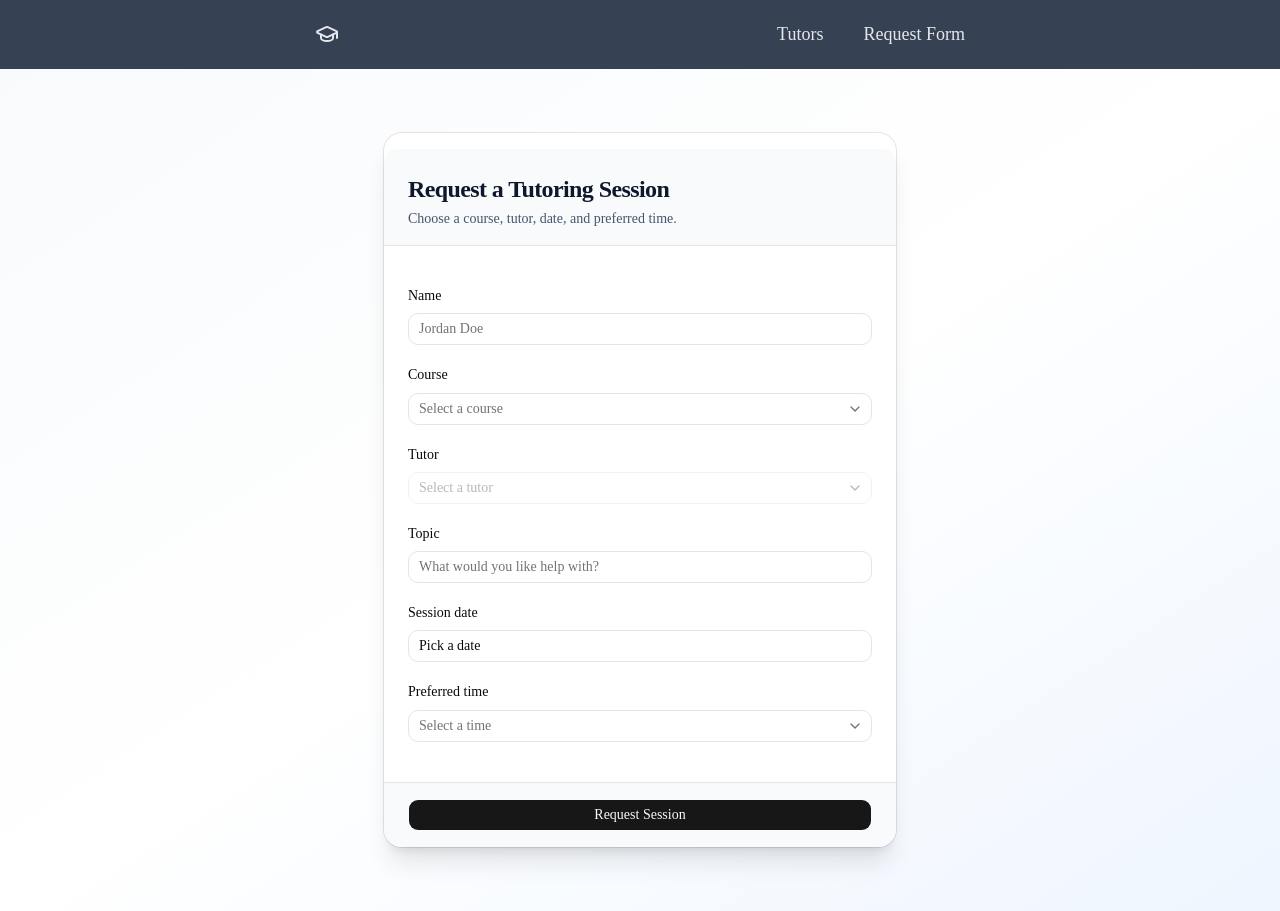
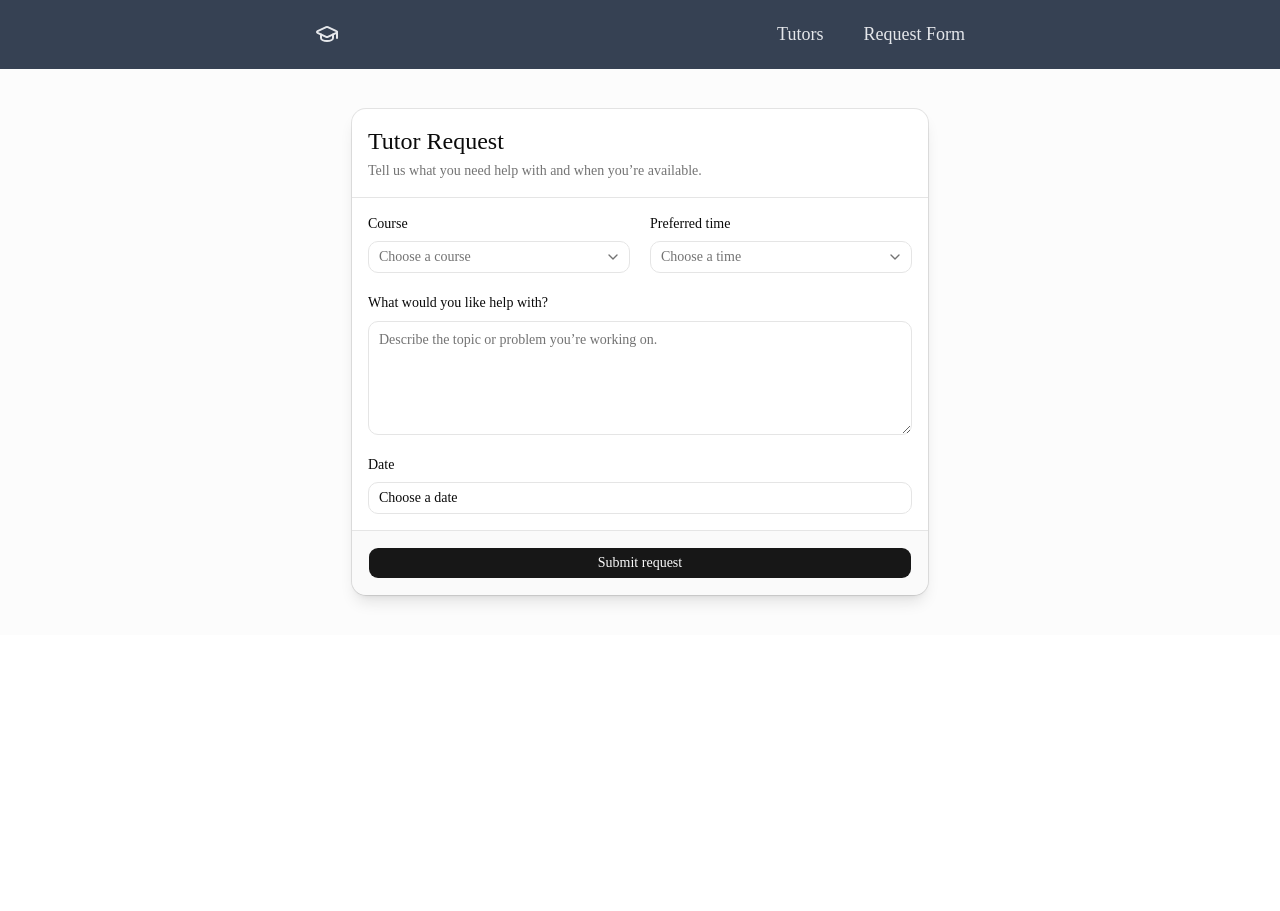
Before and after one commit to jamisonorton/is6465, a Next.js app: page /request-form in a window 1280 px wide. After the commit the page ends 800 px from the top, so only its background shows below. Built offline with nearby package versions, Linux system fonts and the light colour scheme.

Commit message:
finished the request form stuff

```diff
--- a/app/request-form/RequestForm.tsx
+++ b/app/request-form/RequestForm.tsx
@@ -1,12 +1,17 @@
 "use client";
 
 import { zodResolver } from "@hookform/resolvers/zod";
+import { Controller, useForm } from "react-hook-form";
 import { format } from "date-fns";
-import { Controller, useForm } from "react-hook-form";
-import * as z from "zod";
+import {
+  formSchema,
+  FormFields,
+  courses,
+  preferredTimes,
+} from "@/lib/formSchema";
 
-import type { AvailableTutor } from "@/lib/available-tutors";
 import { Button } from "@/components/ui/button";
+import { Calendar } from "@/components/ui/calendar";
 import {
   Card,
   CardContent,
@@ -15,14 +20,14 @@ import {
   CardHeader,
   CardTitle,
 } from "@/components/ui/card";
-import { Calendar } from "@/components/ui/calendar";
 import {
   Field,
   FieldError,
   FieldGroup,
   FieldLabel,
 } from "@/components/ui/field";
-import { Input } from "@/components/ui/input";
+import { InputGroup, InputGroupTextarea } from "@/components/ui/input-group";
+import { toast } from "@/components/ui/toast";
 import {
   Popover,
   PopoverContent,
@@ -35,120 +40,90 @@ import {
   SelectTrigger,
   SelectValue,
 } from "@/components/ui/select";
-import { useEffect, useState } from "react";
 
-const times = ["Morning", "Afternoon", "Night"] as const;
-
-const formSchema = z.object({
-  name: z.string().trim().min(5, "Name must be at least 5 characters."),
-  course: z.string().min(1, "Choose a course."),
-  tutor: z.string().min(1, "Choose a tutor."),
-  topic: z.string().trim().min(1, "Topic is required."),
-  date: z.date({ error: "Choose a session date." }),
-  time: z.enum(times, { error: "Choose a preferred time." }),
-});
-
-type FormValues = z.infer<typeof formSchema>;
-
-type RequestFormProps = {
-  availableTutors: AvailableTutor[];
-};
-
-export default function RequestForm({ availableTutors }: RequestFormProps) {
-  // Inside RequestForm:
-  const [today, setToday] = useState<Date>();
-
-  useEffect(() => {
-    setToday(new Date());
-  }, []);
-
-  const courses = [...new Set(availableTutors.map((tutor) => tutor.className))];
-
-  const form = useForm<FormValues>({
+export default function RequestForm() {
+  const form = useForm<FormFields>({
     resolver: zodResolver(formSchema),
+    mode: "onChange",
     defaultValues: {
-      name: "",
-      course: "",
-      tutor: "",
+      course: undefined,
       topic: "",
       date: undefined,
       time: undefined,
     },
   });
 
-  const selectedCourse = form.watch("course");
-  const tutorsForCourse = availableTutors.filter(
-    (tutor) => tutor.className === selectedCourse,
+  const onSubmit = async (data: FormFields) => {
+    const response = await fetch("/api/process-request", {
+      method: "POST",
+      headers: { "Content-Type": "application/json" },
+      body: JSON.stringify(data),
+    });
+
+    const result = await response.json();
+
+    if (!response.ok) {
+      throw new Error(
+        result.message ?? "Could not submit the tutoring request.",
       );
-
-  function onSubmit(values: FormValues) {
-    // Send the validated values to your API or server action.
-    console.log(values);
     }
 
+    const id = toast.add({
+      title: "Request received",
+      description: (
+        <>
+          <strong>Course:</strong> {result.course}
+          <br />
+          <strong>Topic:</strong> {result.topic}
+          <br />
+          <strong>Preferred date:</strong>{" "}
+          {format(new Date(result.date), "PPP")}
+          <br />
+          <strong>Preferred time:</strong> {result.time}
+          <br />
+          <strong>Status:</strong> {result.status}
+        </>
+      ),
+      actionProps: {
+        onClick() {
+          toast.close(id);
+        },
+      },
+    });
+  };
+
   return (
-    <div className="min-h-screen bg-linear-to-br from-slate-50 via-white to-blue-50 px-6 py-16">
-      <div className="mx-auto flex max-w-6xl items-center justify-center">
-        <form
-          onSubmit={form.handleSubmit(onSubmit)}
-          className="w-full max-w-lg"
-        >
-          <Card className="overflow-hidden rounded-2xl border-slate-200 bg-white shadow-xl">
-            <CardHeader className="border-b bg-slate-50 px-6 py-6">
-              <CardTitle className="text-2xl font-bold tracking-tight text-slate-900">
-                Request a Tutoring Session
-              </CardTitle>
-              <CardDescription className="text-slate-600">
-                Choose a course, tutor, date, and preferred time.
+    <div className="flex max-h-screen items-center justify-center bg-muted/30 px-4 py-10">
+      <Card className="w-full max-w-xl shadow-lg">
+        <CardHeader className="border-b">
+          <CardTitle className="text-2xl">Tutor Request</CardTitle>
+          <CardDescription>
+            Tell us what you need help with and when you’re available.
           </CardDescription>
         </CardHeader>
 
-            <CardContent className="px-6 py-6">
-              <FieldGroup className="gap-5">
-                <Controller
-                  name="name"
-                  control={form.control}
-                  render={({ field, fieldState }) => (
-                    <Field data-invalid={fieldState.invalid}>
-                      <FieldLabel htmlFor={field.name}>Name</FieldLabel>
-                      <Input
-                        {...field}
-                        id={field.name}
-                        placeholder="Jordan Doe"
-                        autoComplete="name"
-                        aria-invalid={fieldState.invalid}
-                      />
-                      {fieldState.invalid && (
-                        <FieldError errors={[fieldState.error]} />
-                      )}
-                    </Field>
-                  )}
-                />
-
+        <form onSubmit={form.handleSubmit(onSubmit)}>
+          <CardContent className="pb-4">
+            <FieldGroup>
+              <div className="grid grid-cols-1 gap-5 sm:grid-cols-2">
                 <Controller
                   name="course"
                   control={form.control}
                   render={({ field, fieldState }) => (
                     <Field data-invalid={fieldState.invalid}>
-                      <FieldLabel htmlFor={field.name}>Course</FieldLabel>
+                      <FieldLabel>Course</FieldLabel>
                       <Select
-                        name={field.name}
-                        value={field.value}
-                        onValueChange={(value) => {
-                          field.onChange(value);
-                          form.setValue("tutor", "", { shouldValidate: true });
-                        }}
+                        items={courses}
+                        value={field.value ?? null}
+                        onValueChange={field.onChange}
                       >
-                        <SelectTrigger
-                          id={field.name}
-                          aria-invalid={fieldState.invalid}
-                        >
-                          <SelectValue placeholder="Select a course" />
+                        <SelectTrigger className="w-full">
+                          <SelectValue placeholder="Choose a course" />
                         </SelectTrigger>
                         <SelectContent>
                           {courses.map((course) => (
-                            <SelectItem key={course} value={course}>
-                              {course}
+                            <SelectItem key={course.value} value={course.value}>
+                              {course.label}
                             </SelectItem>
                           ))}
                         </SelectContent>
@@ -161,27 +136,23 @@ export default function RequestForm({ availableTutors }: RequestFormProps) {
                 />
 
                 <Controller
-                  name="tutor"
+                  name="time"
                   control={form.control}
                   render={({ field, fieldState }) => (
                     <Field data-invalid={fieldState.invalid}>
-                      <FieldLabel htmlFor={field.name}>Tutor</FieldLabel>
+                      <FieldLabel>Preferred time</FieldLabel>
                       <Select
-                        name={field.name}
-                        value={field.value}
+                        items={preferredTimes}
+                        value={field.value ?? null}
                         onValueChange={field.onChange}
-                        disabled={!selectedCourse}
                       >
-                        <SelectTrigger
-                          id={field.name}
-                          aria-invalid={fieldState.invalid}
-                        >
-                          <SelectValue placeholder="Select a tutor" />
+                        <SelectTrigger className="w-full">
+                          <SelectValue placeholder="Choose a time" />
                         </SelectTrigger>
                         <SelectContent>
-                          {tutorsForCourse.map((tutor) => (
-                            <SelectItem key={tutor.name} value={tutor.name}>
-                              {tutor.name}
+                          {preferredTimes.map((time) => (
+                            <SelectItem key={time.value} value={time.value}>
+                              {time.label}
                             </SelectItem>
                           ))}
                         </SelectContent>
@@ -192,19 +163,22 @@ export default function RequestForm({ availableTutors }: RequestFormProps) {
                     </Field>
                   )}
                 />
+              </div>
 
               <Controller
                 name="topic"
                 control={form.control}
                 render={({ field, fieldState }) => (
                   <Field data-invalid={fieldState.invalid}>
-                      <FieldLabel htmlFor={field.name}>Topic</FieldLabel>
-                      <Input
+                    <FieldLabel>What would you like help with?</FieldLabel>
+                    <InputGroup>
+                      <InputGroupTextarea
                         {...field}
-                        id={field.name}
-                        placeholder="What would you like help with?"
                         aria-invalid={fieldState.invalid}
+                        placeholder="Describe the topic or problem you’re working on."
+                        className="min-h-28 resize-y"
                       />
+                    </InputGroup>
                     {fieldState.invalid && (
                       <FieldError errors={[fieldState.error]} />
                     )}
@@ -217,12 +191,11 @@ export default function RequestForm({ availableTutors }: RequestFormProps) {
                 control={form.control}
                 render={({ field, fieldState }) => (
                   <Field data-invalid={fieldState.invalid}>
-                      <FieldLabel htmlFor={field.name}>Session date</FieldLabel>
+                    <FieldLabel>Date</FieldLabel>
                     <Popover>
                       <PopoverTrigger
                         render={
                           <Button
-                              id={field.name}
                             type="button"
                             variant="outline"
                             aria-invalid={fieldState.invalid}
@@ -232,14 +205,13 @@ export default function RequestForm({ availableTutors }: RequestFormProps) {
                       >
                         {field.value
                           ? format(field.value, "PPP")
-                            : "Pick a date"}
+                          : "Choose a date"}
                       </PopoverTrigger>
-                        <PopoverContent className="w-auto p-0">
+                      <PopoverContent className="w-auto p-0" align="start">
                         <Calendar
                           mode="single"
-                            selected={field.value}
-                            onSelect={field.onChange}
-                            disabled={today ? { before: today } : undefined}
+                          selected={field.value ?? undefined}
+                          onSelect={(date) => field.onChange(date ?? null)}
                         />
                       </PopoverContent>
                     </Popover>
@@ -249,55 +221,16 @@ export default function RequestForm({ availableTutors }: RequestFormProps) {
                   </Field>
                 )}
               />
-
-                <Controller
-                  name="time"
-                  control={form.control}
-                  render={({ field, fieldState }) => (
-                    <Field data-invalid={fieldState.invalid}>
-                      <FieldLabel htmlFor={field.name}>
-                        Preferred time
-                      </FieldLabel>
-                      <Select
-                        name={field.name}
-                        value={field.value ?? ""}
-                        onValueChange={field.onChange}
-                      >
-                        <SelectTrigger
-                          id={field.name}
-                          aria-invalid={fieldState.invalid}
-                        >
-                          <SelectValue placeholder="Select a time" />
-                        </SelectTrigger>
-                        <SelectContent>
-                          {times.map((time) => (
-                            <SelectItem key={time} value={time}>
-                              {time}
-                            </SelectItem>
-                          ))}
-                        </SelectContent>
-                      </Select>
-                      {fieldState.invalid && (
-                        <FieldError errors={[fieldState.error]} />
-                      )}
-                    </Field>
-                  )}
-                />
             </FieldGroup>
           </CardContent>
 
-            <CardFooter className="border-t bg-slate-50 px-6 py-4">
-              <Button
-                type="submit"
-                className="w-full"
-                disabled={form.formState.isSubmitting}
-              >
-                Request Session
+          <CardFooter className="border-t">
+            <Button type="submit" className="w-full">
+              Submit request
             </Button>
           </CardFooter>
+        </form>
       </Card>
-        </form>
-      </div>
     </div>
   );
 }
--- /dev/null
+++ b/components/ui/input-group.tsx
@@ -0,0 +1,158 @@
+"use client"
+
+import * as React from "react"
+import { cva, type VariantProps } from "class-variance-authority"
+import { cn } from "cn"
+
+import { Button } from "@/components/ui/button"
+import { Input } from "@/components/ui/input"
+import { Textarea } from "@/components/ui/textarea"
+
+function InputGroup({ className, ...props }: React.ComponentProps<"div">) {
+  return (
+    <div
+      data-slot="input-group"
+      role="group"
+      className={cn(
+        "group/input-group relative flex h-8 w-full min-w-0 items-center rounded-lg border border-input transition-colors outline-none in-data-[slot=combobox-content]:focus-within:border-inherit in-data-[slot=combobox-content]:focus-within:ring-0 has-disabled:bg-input/50 has-disabled:opacity-50 has-[[data-slot=input-group-control]:focus-visible]:border-ring has-[[data-slot=input-group-control]:focus-visible]:ring-3 has-[[data-slot=input-group-control]:focus-visible]:ring-ring/50 has-[[data-slot][aria-invalid=true]]:border-destructive has-[[data-slot][aria-invalid=true]]:ring-3 has-[[data-slot][aria-invalid=true]]:ring-destructive/20 has-[>[data-align=block-end]]:h-auto has-[>[data-align=block-end]]:flex-col has-[>[data-align=block-start]]:h-auto has-[>[data-align=block-start]]:flex-col has-[>textarea]:h-auto dark:bg-input/30 dark:has-disabled:bg-input/80 dark:has-[[data-slot][aria-invalid=true]]:ring-destructive/40 has-[>[data-align=block-end]]:[&>input]:pt-3 has-[>[data-align=block-start]]:[&>input]:pb-3 has-[>[data-align=inline-end]]:[&>input]:pr-1.5 has-[>[data-align=inline-start]]:[&>input]:pl-1.5",
+        className
+      )}
+      {...props}
+    />
+  )
+}
+
+const inputGroupAddonVariants = cva(
+  "flex h-auto cursor-text items-center justify-center gap-2 py-1.5 text-sm font-medium text-muted-foreground select-none group-data-[disabled=true]/input-group:opacity-50 [&>kbd]:rounded-[calc(var(--radius)-5px)] [&>svg:not([class*='size-'])]:size-4",
+  {
+    variants: {
+      align: {
+        "inline-start":
+          "order-first pl-2 has-[>button]:ml-[-0.3rem] has-[>kbd]:ml-[-0.15rem]",
+        "inline-end":
+          "order-last pr-2 has-[>button]:mr-[-0.3rem] has-[>kbd]:mr-[-0.15rem]",
+        "block-start":
+          "order-first w-full justify-start px-2.5 pt-2 group-has-[>input]/input-group:pt-2 [.border-b]:pb-2",
+        "block-end":
+          "order-last w-full justify-start px-2.5 pb-2 group-has-[>input]/input-group:pb-2 [.border-t]:pt-2",
+      },
+    },
+    defaultVariants: {
+      align: "inline-start",
+    },
+  }
+)
+
+function InputGroupAddon({
+  className,
+  align = "inline-start",
+  ...props
+}: React.ComponentProps<"div"> & VariantProps<typeof inputGroupAddonVariants>) {
+  return (
+    <div
+      role="group"
+      data-slot="input-group-addon"
+      data-align={align}
+      className={cn(inputGroupAddonVariants({ align }), className)}
+      onClick={(e) => {
+        if ((e.target as HTMLElement).closest("button")) {
+          return
+        }
+        e.currentTarget.parentElement?.querySelector("input")?.focus()
+      }}
+      {...props}
+    />
+  )
+}
+
+const inputGroupButtonVariants = cva(
+  "flex items-center gap-2 text-sm shadow-none",
+  {
+    variants: {
+      size: {
+        xs: "h-6 gap-1 rounded-[calc(var(--radius)-3px)] px-1.5 [&>svg:not([class*='size-'])]:size-3.5",
+        sm: "",
+        "icon-xs":
+          "size-6 rounded-[calc(var(--radius)-3px)] p-0 has-[>svg]:p-0",
+        "icon-sm": "size-8 p-0 has-[>svg]:p-0",
+      },
+    },
+    defaultVariants: {
+      size: "xs",
+    },
+  }
+)
+
+function InputGroupButton({
+  className,
+  type = "button",
+  variant = "ghost",
+  size = "xs",
+  ...props
+}: Omit<React.ComponentProps<typeof Button>, "size" | "type"> &
+  VariantProps<typeof inputGroupButtonVariants> & {
+    type?: "button" | "submit" | "reset"
+  }) {
+  return (
+    <Button
+      type={type}
+      data-size={size}
+      variant={variant}
+      className={cn(inputGroupButtonVariants({ size }), className)}
+      {...props}
+    />
+  )
+}
+
+function InputGroupText({ className, ...props }: React.ComponentProps<"span">) {
+  return (
+    <span
+      className={cn(
+        "flex items-center gap-2 text-sm text-muted-foreground [&_svg]:pointer-events-none [&_svg:not([class*='size-'])]:size-4",
+        className
+      )}
+      {...props}
+    />
+  )
+}
+
+function InputGroupInput({
+  className,
+  ...props
+}: React.ComponentProps<"input">) {
+  return (
+    <Input
+      data-slot="input-group-control"
+      className={cn(
+        "flex-1 rounded-none border-0 bg-transparent shadow-none ring-0 focus-visible:ring-0 disabled:bg-transparent aria-invalid:ring-0 dark:bg-transparent dark:disabled:bg-transparent",
+        className
+      )}
+      {...props}
+    />
+  )
+}
+
+function InputGroupTextarea({
+  className,
+  ...props
+}: React.ComponentProps<"textarea">) {
+  return (
+    <Textarea
+      data-slot="input-group-control"
+      className={cn(
+        "flex-1 resize-none rounded-none border-0 bg-transparent py-2 shadow-none ring-0 focus-visible:ring-0 disabled:bg-transparent aria-invalid:ring-0 dark:bg-transparent dark:disabled:bg-transparent",
+        className
+      )}
+      {...props}
+    />
+  )
+}
+
+export {
+  InputGroup,
+  InputGroupAddon,
+  InputGroupButton,
+  InputGroupText,
+  InputGroupInput,
+  InputGroupTextarea,
+}
--- /dev/null
+++ b/components/ui/textarea.tsx
@@ -0,0 +1,17 @@
+import * as React from "react"
+import { cn } from "cn"
+
+function Textarea({ className, ...props }: React.ComponentProps<"textarea">) {
+  return (
+    <textarea
+      data-slot="textarea"
+      className={cn(
+        "flex field-sizing-content min-h-16 w-full rounded-lg border border-input bg-transparent px-2.5 py-2 text-base transition-colors outline-none placeholder:text-muted-foreground focus-visible:border-ring focus-visible:ring-3 focus-visible:ring-ring/50 disabled:cursor-not-allowed disabled:bg-input/50 disabled:opacity-50 aria-invalid:border-destructive aria-invalid:ring-3 aria-invalid:ring-destructive/20 md:text-sm dark:bg-input/30 dark:disabled:bg-input/80 dark:aria-invalid:border-destructive/50 dark:aria-invalid:ring-destructive/40",
+        className
+      )}
+      {...props}
+    />
+  )
+}
+
+export { Textarea }
--- a/lib/available-tutors.ts
+++ b/lib/available-tutors.ts
@@ -1,21 +1,17 @@
 export type AvailableTutor = {
   name: string;
-  className: string;
 };
 
 export function getAvailableTutors(): AvailableTutor[] {
   return [
     {
       name: "Maya Lovelace",
-      className: "IS 6465",
     },
     {
       name: "Grace Hopper",
-      className: "IS 6495",
     },
     {
       name: "Alan Turing",
-      className: "IS 6570",
     },
   ];
 }
--- a/lib/formSchema.tsx
+++ b/lib/formSchema.tsx
@@ -1,15 +1,35 @@
 import { z } from "zod";
 
-const courses = ["IS 6465", "IS 6495", "IS 6570"];
-const preferredTime = ["Morning", "Afternoon", "Night"];
+const courseValues = {
+  IS_6465: "is6465",
+  IS_6495: "is6495",
+  IS_6570: "is6570",
+} as const;
 
-const formSchema = z.object({
-  name: z
-    .string()
-    .min(5, "Name must be at least 5 characters.")
-    .nonempty({ message: "Name is required" }),
-  course: z.enum(courses).nonoptional,
-  topic: z.string().nonempty({ message: "Topic is required" }),
-  date: z.date().nonoptional(),
-  time: z.enum(preferredTime).nonoptional,
+const timeValues = {
+  Morning: "morning",
+  Afternoon: "afternoon",
+  Night: "night",
+} as const;
+
+export const courses = Object.entries(courseValues).map(([label, value]) => ({
+  label: label.replace("_", " "),
+  value,
+}));
+
+export const preferredTimes = Object.entries(timeValues).map(
+  ([label, value]) => ({ label, value }),
+);
+
+export const formSchema = z.object({
+  course: z
+    .enum(courseValues)
+    .nonoptional({ message: "Please choose a course." }),
+  topic: z.string().nonempty({ message: "Topic is required." }),
+  date: z.date().nonoptional({ message: "Please select a date." }),
+  time: z
+    .enum(timeValues)
+    .nonoptional({ message: "Please choose a preferred time." }),
 });
+// Infer the TypeScript type from the schema
+export type FormFields = z.infer<typeof formSchema>;
```
Also changed, not shown: app/api/process-request/route.ts (+9 -6 lines). Lines whose indentation alone changed are shown as unchanged.
